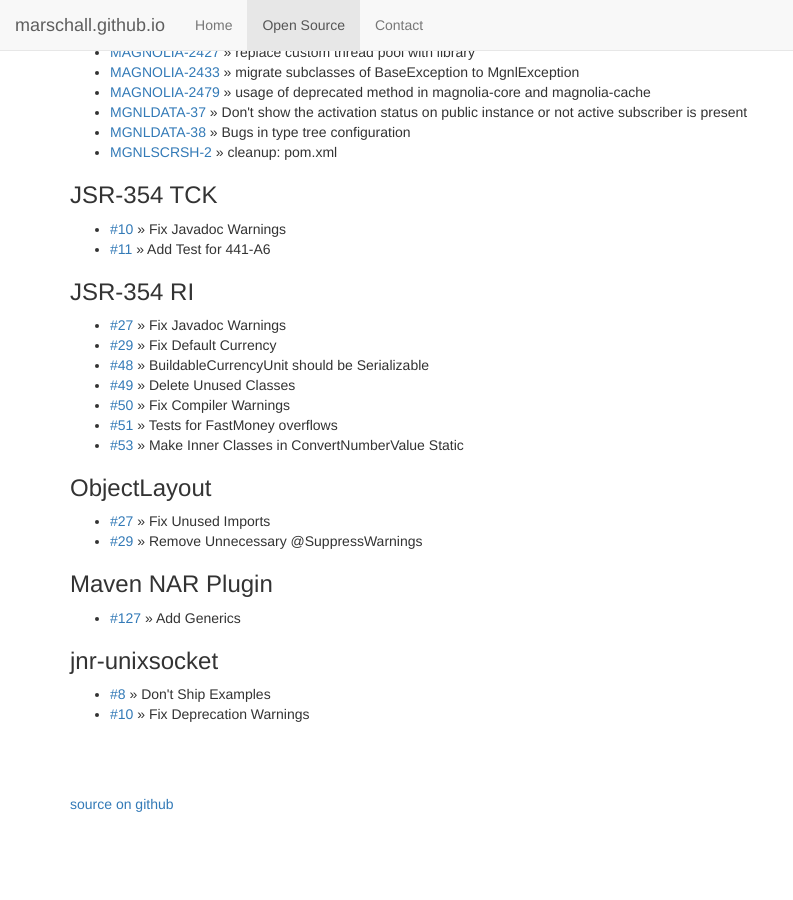
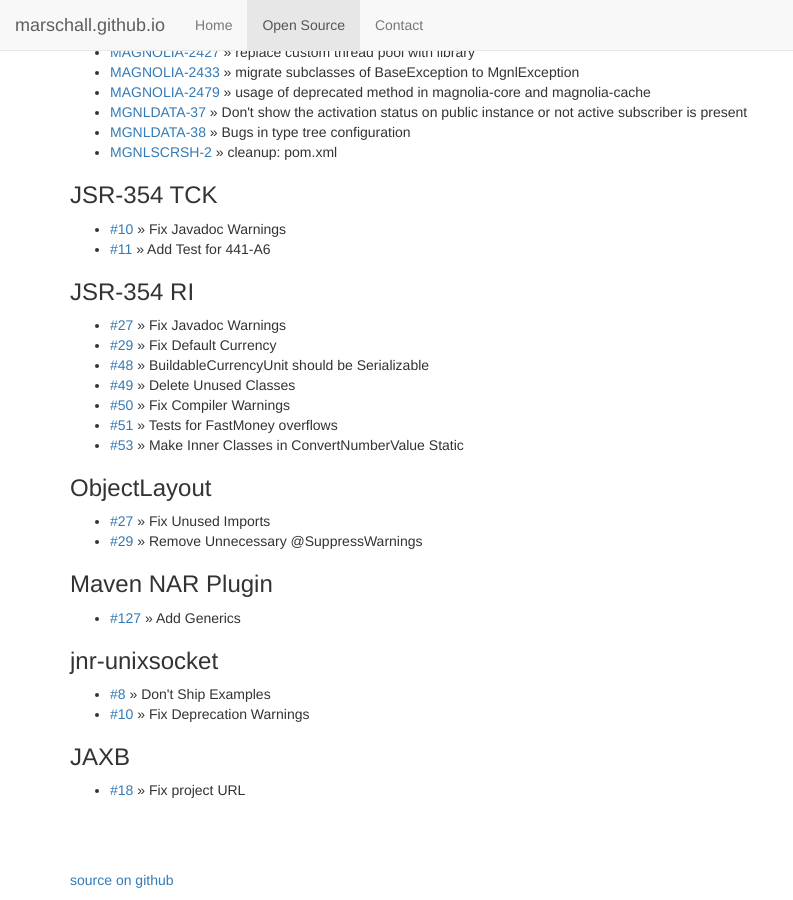
Before and after one commit to marschall/marschall.github.com, a Jekyll site: the page built from open-source.html, in a window 1280 px wide and 900 px high, scrolled down 3922 px. Shown: the whole window, without its empty margins (0-793 px from the left). Built offline with Jekyll 4.4.1, drawn with Linux system fonts in a browser that asks for light colours; before the commit the page ends 4746 px from its top, so only the background shows below that.

Commit message:
add jaxb #18

```diff
--- a/open-source.html
+++ b/open-source.html
@@ -280,6 +280,11 @@
   <li><a href="https://github.com/jnr/jnr-unixsocket/pull/8">#8</a> &raquo; Don't Ship Examples</li>
   <li><a href="https://github.com/jnr/jnr-unixsocket/pull/10">#10</a> &raquo; Fix Deprecation Warnings</li>
 </ul>
+<h3>JAXB</h3>
+<ul>
+  <li><a href="https://github.com/gf-metro/jaxb/pull/18#">#18</a> &raquo; Fix project URL</li>
+</ul>
+
 
 
 <!--
@@ -295,5 +300,6 @@
 https://github.com/spring-projects/spring-batch/pull/377
 https://github.com/spring-projects/spring-batch/pull/379
 https://github.com/spring-projects/spring-batch/pull/380
+https://github.com/spring-projects/spring-batch/pull/384
 
 -->
```
